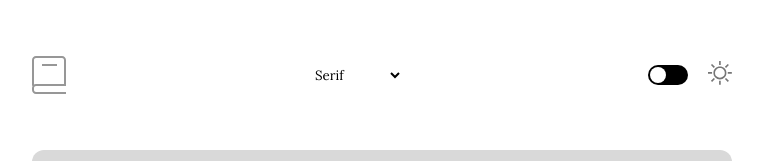
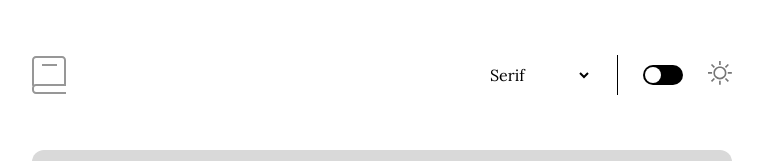
Before and after one commit to hugobatista27/dicionario, a React (Vite) app: page / in a window 1280 px wide. Shown: the top 161 px of the page, without its empty margins (258-1021 px from the left). Built offline with nearby package versions, Linux system fonts and the light colour scheme.

Commit message:
upda: aplica as variáveis globais aos estilos

```diff
--- a/src/components/Content/components/SearchBar.tsx
+++ b/src/components/Content/components/SearchBar.tsx
@@ -9,20 +9,22 @@ const SearchArea = styled.label`
     width: 100%;
     display: flex;
     align-items: center;
-    background-color: #D9D9D9; // cor padrão, adicionar a variável
+    background-color: var(--secondaryColor);
     border-radius: 12px;
     padding: 18px 24px;
 
     input {
         flex: 1;
+        color: var(--secondaryFontColor);
         background-color: transparent;
         font-size: 20px;
+        background-color: transparent !important;
     }
     input:focus {
         outline: none;
     }
     img{
-        background-color: #D9D9D9;
+        background-color: var(--secondaryColor);
     }
 
 `
--- a/src/components/Content/components/Word.tsx
+++ b/src/components/Content/components/Word.tsx
@@ -27,7 +27,10 @@ const WordAreaStyle = styled.div`
         width: 75px;
         height: 75px;
         border-radius: 50%;
-
+        background-color: var(--secondaryColor);
+        img {
+            background-color: transparent;
+        }
     }
 
 `
--- a/src/components/Footer/Footer.tsx
+++ b/src/components/Footer/Footer.tsx
@@ -25,7 +25,7 @@ const FooterStyle = styled.footer`
         p, a {
             font-weight: 400;
             font-size: 16px;
-            color: #5E5E5E;
+            color: var(--secondaryFontColor);
         }
         a {
             span {
--- a/src/components/Header/Header.tsx
+++ b/src/components/Header/Header.tsx
@@ -14,12 +14,25 @@ const StyledHeader = styled.header`
 
     height: 150px;
 
+    div {
+        display: flex;
+        justify-content: space-between;
+        align-items: center;
+        height: 40px;
+        gap: 25px;
         select {
             border: none;
+            font-size: 16px;
+        }
     }
 `;
 
+const Divider = styled.div`
+    height: 100%;
+    width: 1px;
+    background-color: var(--fontColor);
 
+`
 
 export function Header() {
 	const { changeFont } = useAppContext();
@@ -27,6 +40,7 @@ export function Header() {
     return (
         <StyledHeader>
             <img src={LOGO_BOOK} alt="logo" />
+            <div>
                 <select onChange={(e) => changeFont(e.target.value)}>
                     {FONTS_OPTIONS.map(
                         (font, index) =>
@@ -36,7 +50,9 @@ export function Header() {
                                 {font.style}
                         </option>)}
                 </select>
+                <Divider/>
                 <Switcher/>
+            </div>
         </StyledHeader>
     )
 }
```
Lines whose indentation alone changed are shown as unchanged.
